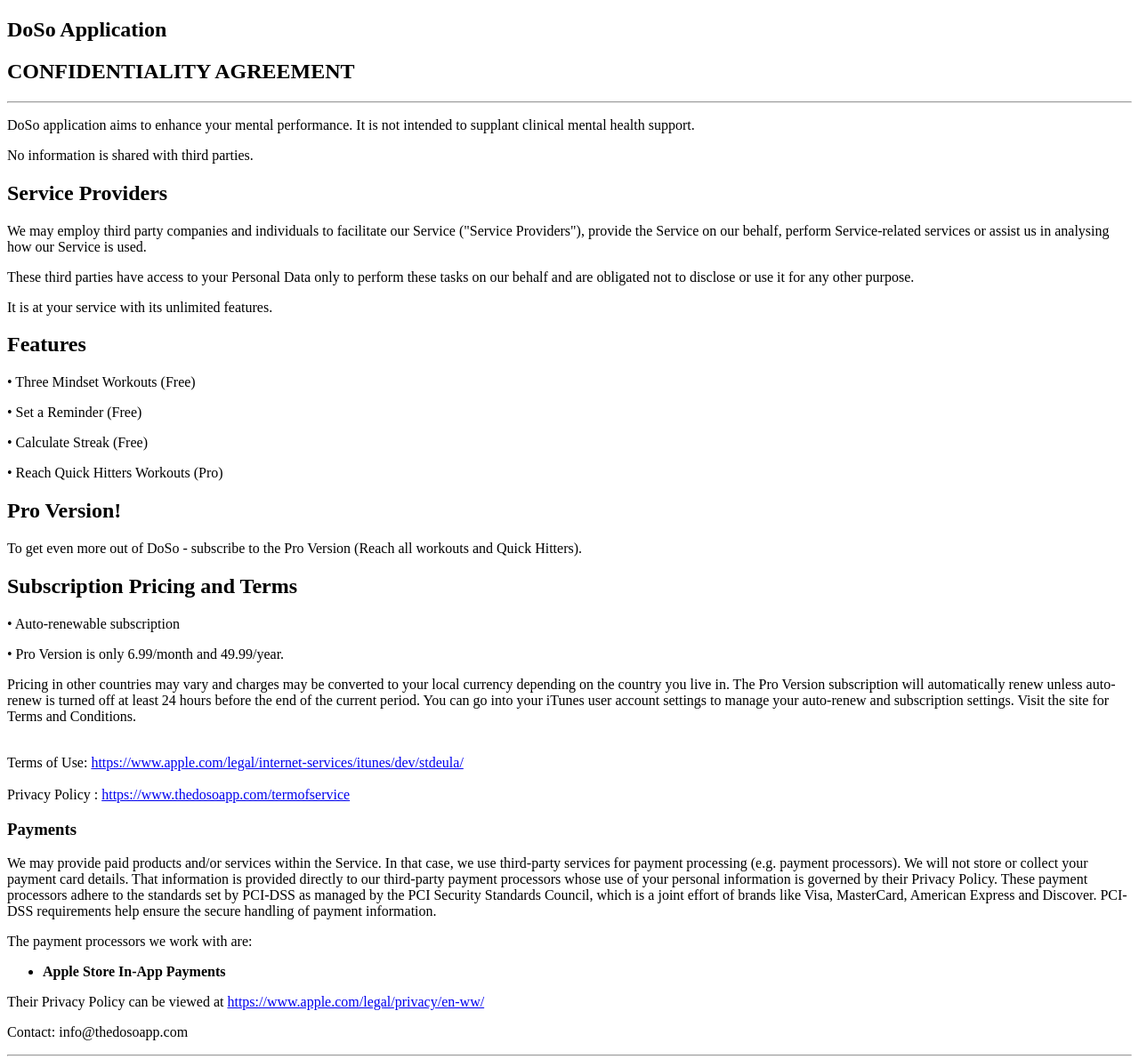
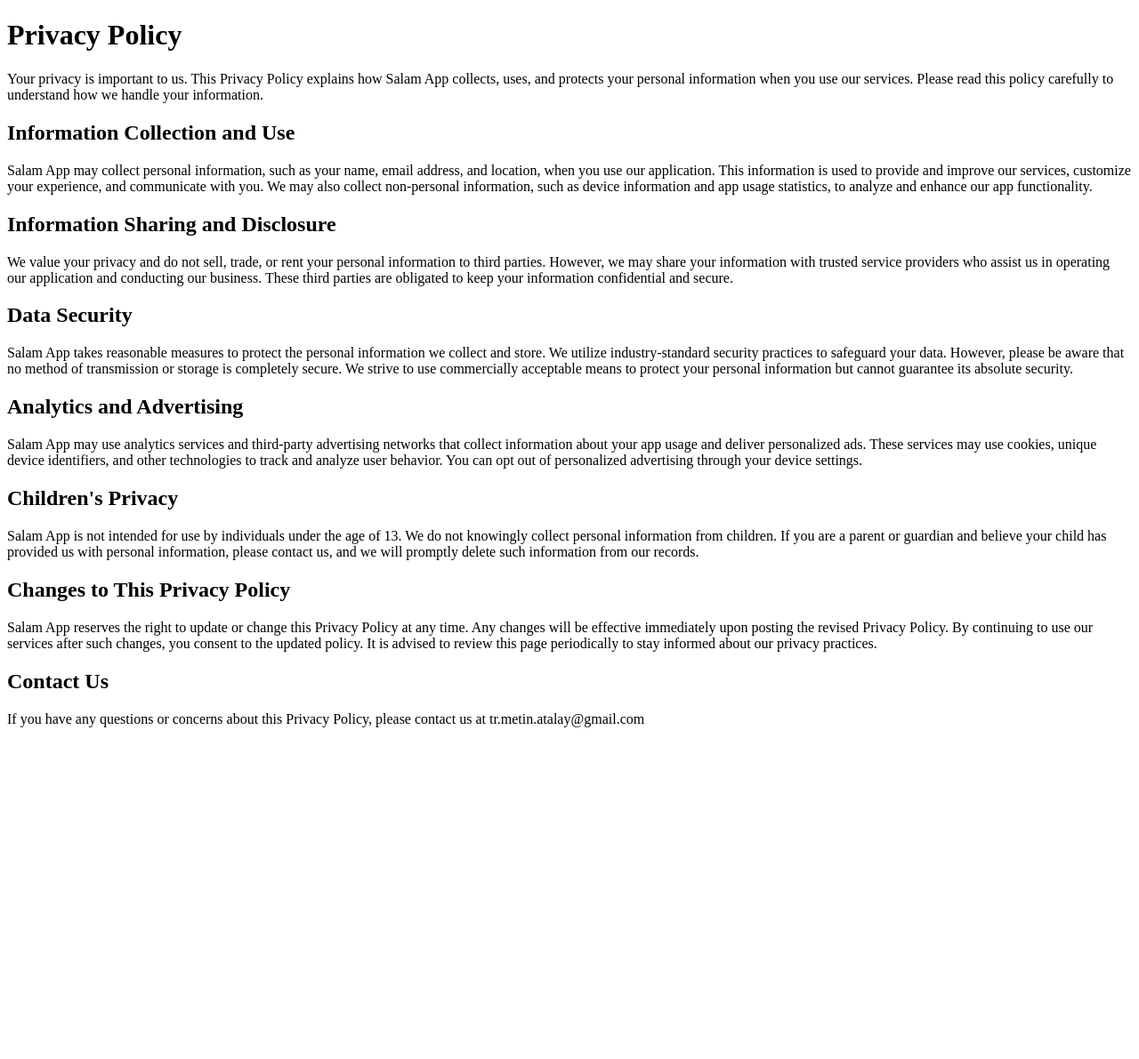
Before and after one commit to metin-atalay/DoSoPages, a plain HTML site: page index.html in a window 1280 px wide. Shown: the whole page at 89% size. After the commit the page ends 834 px from the top, so only its background shows below. Drawn offline with nearby package versions, Linux system fonts and the light colour scheme.

Commit message:
Update index.html

```diff
--- a/index.html
+++ b/index.html
@@ -1,119 +1,33 @@
 <!DOCTYPE html>
-<!--  autor metin atalay -->
-<html><head><meta http-equiv="Content-Type" content="text/html; charset=UTF-8">
-    <title>DoSo</title>
+<html>
+<head>
+  <meta charset="UTF-8">
+  <title>Privacy Policy - Salam App</title>
 </head>
+<body>
+  <h1>Privacy Policy</h1>
 
-<body style="color:black;background-color:white;">
-     <script src="//ajax.googleapis.com/ajax/libs/jquery/1.8/jquery.min.js"></script>
-    <script src="jquery.smartbanner.js"></script>
-    <script type="text/javascript">
-      $(function() { $.smartbanner() } )
-    </script>
-    <div>
-      <h2>DoSo Application</h2>
-    </div>
+  <p>Your privacy is important to us. This Privacy Policy explains how Salam App collects, uses, and protects your personal information when you use our services. Please read this policy carefully to understand how we handle your information.</p>
 
-<div >
-    <h2>CONFIDENTIALITY AGREEMENT</h2>
-    <hr>
-    <p>
-        DoSo application aims to enhance your mental performance. It is not intended to supplant clinical mental health support.
-    </p>
-    <p>
-    No information is shared with third parties.
-    </p>
-</div>
-<div>
-<h2>Service Providers</h2>
-<p>We may employ third party companies and individuals to facilitate our Service ("Service Providers"), provide the Service on our behalf, perform Service-related services or assist us in analysing how our Service is used.</p>
-<p>These third parties have access to your Personal Data only to perform these tasks on our behalf and are obligated not to disclose or use it for any other purpose. </p>
-<p>
+  <h2>Information Collection and Use</h2>
+  <p>Salam App may collect personal information, such as your name, email address, and location, when you use our application. This information is used to provide and improve our services, customize your experience, and communicate with you. We may also collect non-personal information, such as device information and app usage statistics, to analyze and enhance our app functionality.</p>
 
-It is at your service with its unlimited features.
-</p>
-<h2>Features</h2>
-<p>
-• Three Mindset Workouts (Free)
-</p>
-<p>
-• Set a Reminder (Free)</p>
-<p>
-• Calculate Streak (Free)</p>
-<p>
-• Reach Quick Hitters Workouts (Pro)</p>
+  <h2>Information Sharing and Disclosure</h2>
+  <p>We value your privacy and do not sell, trade, or rent your personal information to third parties. However, we may share your information with trusted service providers who assist us in operating our application and conducting our business. These third parties are obligated to keep your information confidential and secure.</p>
 
-</p>
+  <h2>Data Security</h2>
+  <p>Salam App takes reasonable measures to protect the personal information we collect and store. We utilize industry-standard security practices to safeguard your data. However, please be aware that no method of transmission or storage is completely secure. We strive to use commercially acceptable means to protect your personal information but cannot guarantee its absolute security.</p>
 
-<h2>Pro Version!</h2>
-<p>
-To get even more out of DoSo - subscribe to the Pro Version (Reach all workouts and Quick Hitters).
-</p>
+  <h2>Analytics and Advertising</h2>
+  <p>Salam App may use analytics services and third-party advertising networks that collect information about your app usage and deliver personalized ads. These services may use cookies, unique device identifiers, and other technologies to track and analyze user behavior. You can opt out of personalized advertising through your device settings.</p>
 
-<h2>Subscription Pricing and Terms</h2>
-<p>
-• Auto-renewable subscription
-</p>
-<p>
-• Pro Version is only 6.99/month and 49.99/year.
-</p>
-<p>
-Pricing in other countries may vary and charges may be converted to your local currency depending on the country you live in. The Pro Version subscription will automatically renew unless auto-renew is turned off at least 24 hours before the end of the current period. You can go into your iTunes user account settings to manage your auto-renew and subscription settings.
-Visit the site for Terms and Conditions.
-</p>
+  <h2>Children's Privacy</h2>
+  <p>Salam App is not intended for use by individuals under the age of 13. We do not knowingly collect personal information from children. If you are a parent or guardian and believe your child has provided us with personal information, please contact us, and we will promptly delete such information from our records.</p>
 
-<br>Terms of Use: <a href="https://www.apple.com/legal/internet-services/itunes/dev/stdeula/">https://www.apple.com/legal/internet-services/itunes/dev/stdeula/</a></br>
-<br>Privacy Policy : <a href="https://www.thedosoapp.com/termofservice">https://www.thedosoapp.com/termofservice</a></br>
-</p>
+  <h2>Changes to This Privacy Policy</h2>
+  <p>Salam App reserves the right to update or change this Privacy Policy at any time. Any changes will be effective immediately upon posting the revised Privacy Policy. By continuing to use our services after such changes, you consent to the updated policy. It is advised to review this page periodically to stay informed about our privacy practices.</p>
 
-
-<h3>Payments</h3>
-<p>We may provide paid products and/or services within the Service. In that case, we use third-party services for payment processing (e.g. payment processors).
-We will not store or collect your payment card details. That information is provided directly to our third-party payment processors whose use of your personal information is governed by their Privacy Policy. These payment processors adhere to the standards set by PCI-DSS as managed by the PCI Security Standards Council, which is a joint effort of brands like Visa, MasterCard, American Express and Discover. PCI-DSS requirements help ensure the secure handling of payment information.</p>
-<p>The payment processors we work with are:</p>
-<ul>
-        <li>
-        <p><strong>Apple Store In-App Payments</strong></p>
-    </li>
-</ul>
-<p>Their Privacy Policy can be viewed at <a href="https://www.apple.com/legal/privacy/en-ww/">https://www.apple.com/legal/privacy/en-ww/</a></p>
-</div>
-<p>Contact:  <a>info@thedosoapp.com</a></p>
-<hr>
-<p>
-</p>
-<script type="text/javascript">
-    $.smartbanner({
-  title: null, // What the title of the app should be in the banner (defaults to <title>)
-  author: null, // What the author of the app should be in the banner (defaults to <meta name="author"> or hostname)
-  price: 'FREE', // Price of the app
-  appStoreLanguage: 'us', // Language code for App Store
-  inAppStore: 'On the App Store', // Text of price for iOS
-  inGooglePlay: 'In Google Play', // Text of price for Android
-  inAmazonAppStore: 'In the Amazon Appstore',
-  inWindowsStore: 'In the Windows Store', // Text of price for Windows
-  GooglePlayParams: null, // Aditional parameters for the market
-  icon: null, // The URL of the icon (defaults to <meta name="apple-touch-icon">)
-  iconGloss: null, // Force gloss effect for iOS even for precomposed
-  url: null, // The URL for the button. Keep null if you want the button to link to the app store.
-  button: 'VIEW', // Text for the install button
-  scale: 'auto', // Scale based on viewport size (set to 1 to disable)
-  speedIn: 300, // Show animation speed of the banner
-  speedOut: 400, // Close animation speed of the banner
-  daysHidden: 15, // Duration to hide the banner after being closed (0 = always show banner)
-  daysReminder: 90, // Duration to hide the banner after "VIEW" is clicked *separate from when the close button is clicked* (0 = always show banner)
-  force: null, // Choose 'ios', 'android' or 'windows'. Don't do a browser check, just always show this banner
-  hideOnInstall: true, // Hide the banner after "VIEW" is clicked.
-  layer: false, // Display as overlay layer or slide down the page
-  iOSUniversalApp: true, // If the iOS App is a universal app for both iPad and iPhone, display Smart Banner to iPad users, too.
-  appendToSelector: 'body', //Append the banner to a specific selector
-  onInstall: function() {
-    // alert('Click install');
-  },
-  onClose: function() {
-    // alert('Click close');
-  }
-})
-</script>
-
-</body></html>
+  <h2>Contact Us</h2>
+  <p>If you have any questions or concerns about this Privacy Policy, please contact us at tr.metin.atalay@gmail.com </p>
+</body>
+</html>
```
